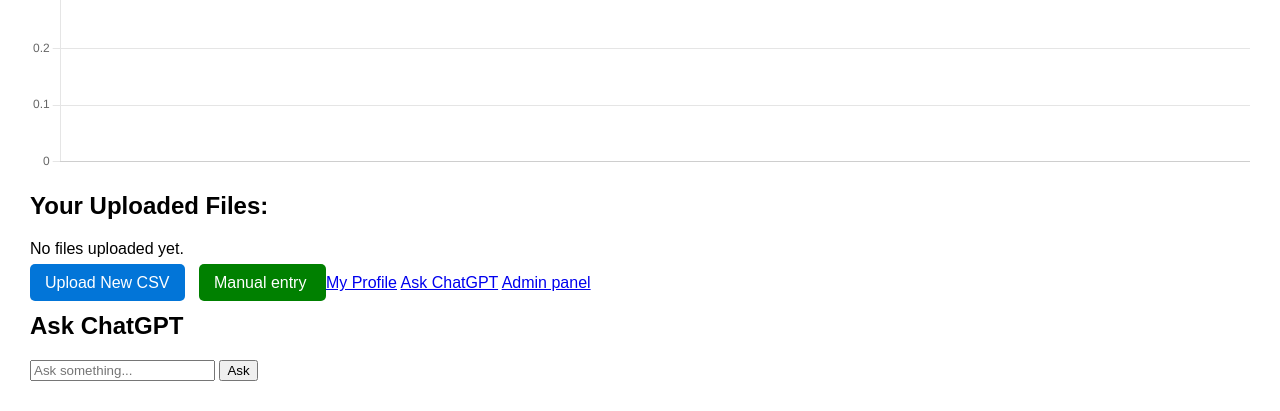
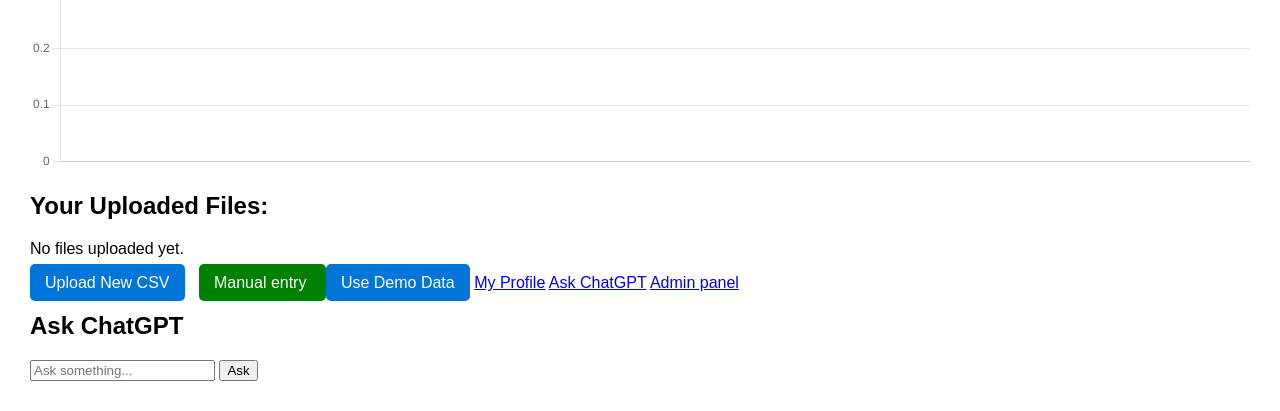
Before and after one commit to drgriff674/profit_optimizer, a Flask app: page /dashboard in a window 1280 px wide. Shown: the part 761-1172 px from the top of the page. Run offline with Flask 3, Linux system fonts and the light colour scheme; the visitor is signed in with stand-in values (Sample User, id 1).

Commit message:
Allow sample_data.csv in repo for demo data

```diff
--- a/app.py
+++ b/app.py
@@ -1279,3 +1279,25 @@ def manual_entry():
         return redirect(url_for('dashboard'))
 
     return render_template('manual_entry.html')
+
+@app.route('/use-demo-data')
+def use_demo_data():
+    if 'username' not in session:
+        return redirect(url_for('login'))
+
+    user_folder = os.path.join(app.config['UPLOAD_FOLDER'], session['username'])
+    os.makedirs(user_folder, exist_ok=True)
+
+    demo_file = os.path.join(user_folder, "demo_data.csv")
+
+    # Copy sample file for this user
+    sample_path = os.path.join("sample_data.csv")
+    if os.path.exists(sample_path):
+        import shutil
+        shutil.copy(sample_path, demo_file)
+        session['uploaded_file'] = "demo_data.csv"
+        flash("Demo data loaded successfully!", "success")
+    else:
+        flash("Sample data file missing. Please contact admin.", "error")
+
+    return redirect(url_for('dashboard'))
--- a/templates/dashboard.html
+++ b/templates/dashboard.html
@@ -175,6 +175,8 @@
      Manual entry
     </a>
 
+    <a href="{{ url_for('use_demo_data') }}" class="upload-btn">Use Demo Data</a>
+
     <a href="{{ url_for('profile') }}" class="btn btn-info mt-2">My Profile</a>
     <a href="{{ url_for('ask') }}" class="btn btn-info">Ask ChatGPT</a>
     <a href="{{ url_for('admin') }}" class="btn btn-warning">Admin panel</a>
```
Also changed, not shown: sample_data.csv (added, +7 -0 lines), 1 other file.
